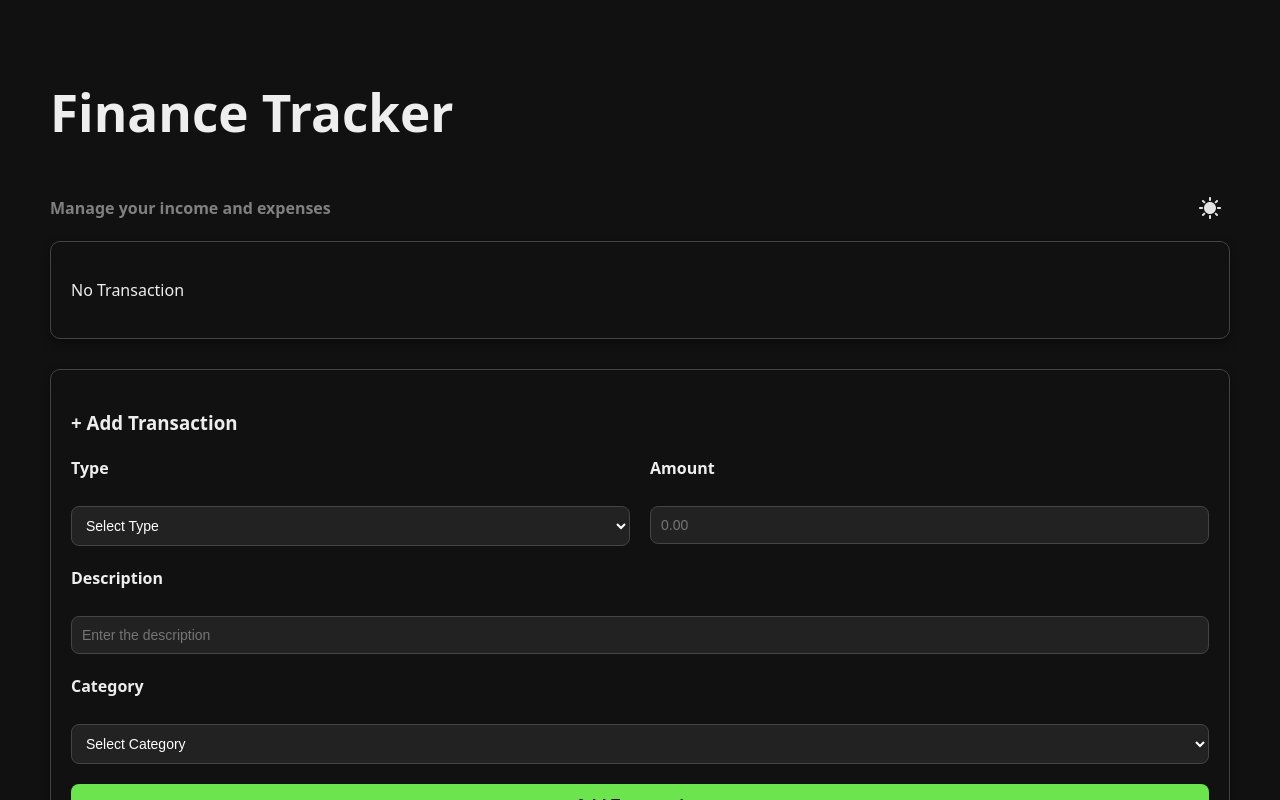
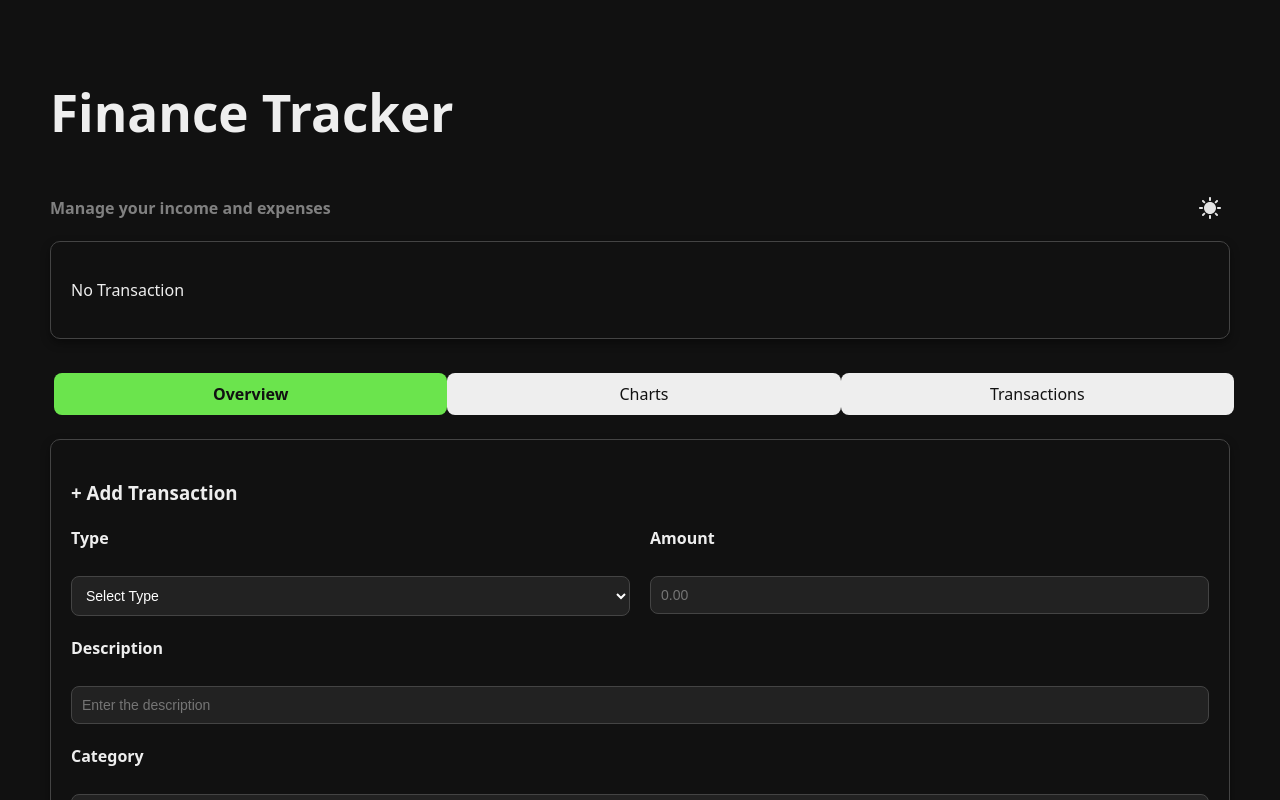
Before and after one commit to saujanyamahajan/Ledger, a React (Vite) app: page / in a window 1280 px wide. Shown: the top 800 px of the page. Built offline with nearby package versions, Linux system fonts and the light colour scheme.

Commit message:
feat:Toggle bar init

```diff
--- a/src/App.css
+++ b/src/App.css
@@ -64,3 +64,31 @@ button:has(img) {
   outline: none !important;
   box-shadow: none !important;
 }
+.toggleBar {
+  display: flex;
+  justify-content: center;
+  margin: 20px 0;
+  border-radius: 12px;
+  padding: 4px;
+  width: 100%;
+  margin-left: auto;
+  margin-right: auto;
+}
+
+.toggleBar button {
+  flex: 1;
+  padding: 10px 0;
+  border: none;
+  border-radius: 8px;
+  background: transparent;
+  color: var(--text-color);
+  font-weight: 500;
+  cursor: pointer;
+  transition: all 0.2s ease-in-out;
+}
+
+.toggleBar button.active {
+  background-color: var(--btn-bg);
+  color: var(--btn-text); /* matches your theme vars */
+  font-weight: 600;
+}
--- a/src/App.jsx
+++ b/src/App.jsx
@@ -22,6 +22,7 @@ import moonIcon from "./icons/moon.svg";
 function App() {
   const [transactions, setTransaction] = useState([]);
   const [theme, setTheme] = useState("dark");
+  const [active, setActive] = useState("overview");
   // Load transactions from localStorage on first render
   useEffect(() => {
     const saveTransactions = localStorage.getItem("transactions");
@@ -66,9 +67,42 @@ function App() {
         </button>
       </div>
       <AccountInfo transactions={transactions} />
-      <AddTransaction onAdd={addTransaction} />
-      <RecentTransaction transactions={transactions} onDelete={handleDelete} />
-      <TransactionGraph transactions={transactions} />
+      <div className="toggleBar">
+        <button
+          className={active === "overview" ? "active" : ""}
+          onClick={() => setActive("overview")}
+        >
+          Overview
+        </button>
+        <button
+          className={active === "charts" ? "active" : ""}
+          onClick={() => setActive("charts")}
+        >
+          Charts
+        </button>
+        <button
+          className={active === "transactions" ? "active" : ""}
+          onClick={() => setActive("transactions")}
+        >
+          Transactions
+        </button>
+      </div>
+      {active === "overview" && (
+        <>
+          <AddTransaction onAdd={addTransaction} />
+        </>
+      )}
+
+      {active === "charts" && (
+        <TransactionGraph transactions={transactions} />
+      )}
+
+      {active === "transactions" && (
+        <RecentTransaction
+          transactions={transactions}
+          onDelete={handleDelete}
+        />
+      )}
     </>
   );
 }
```
